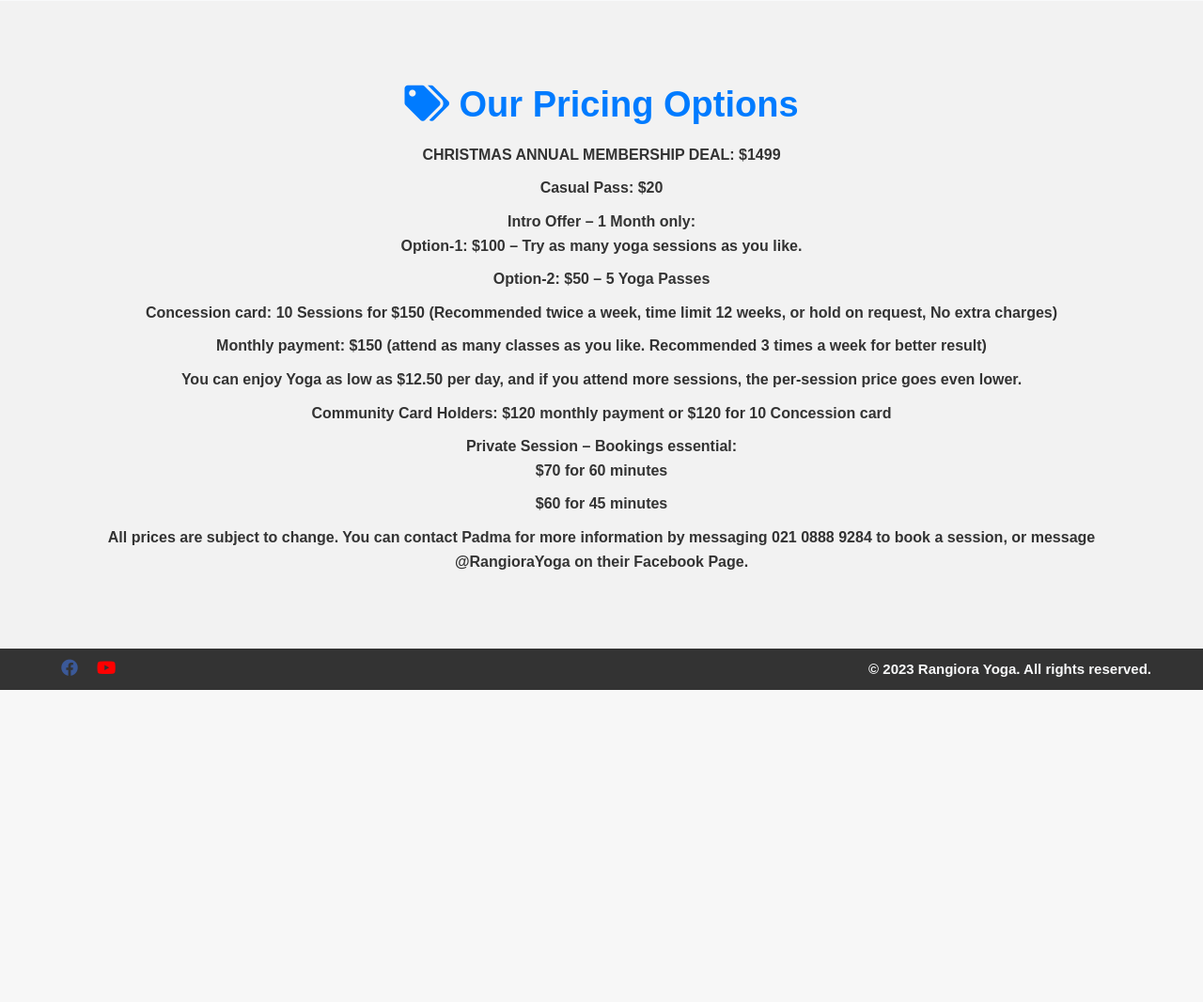
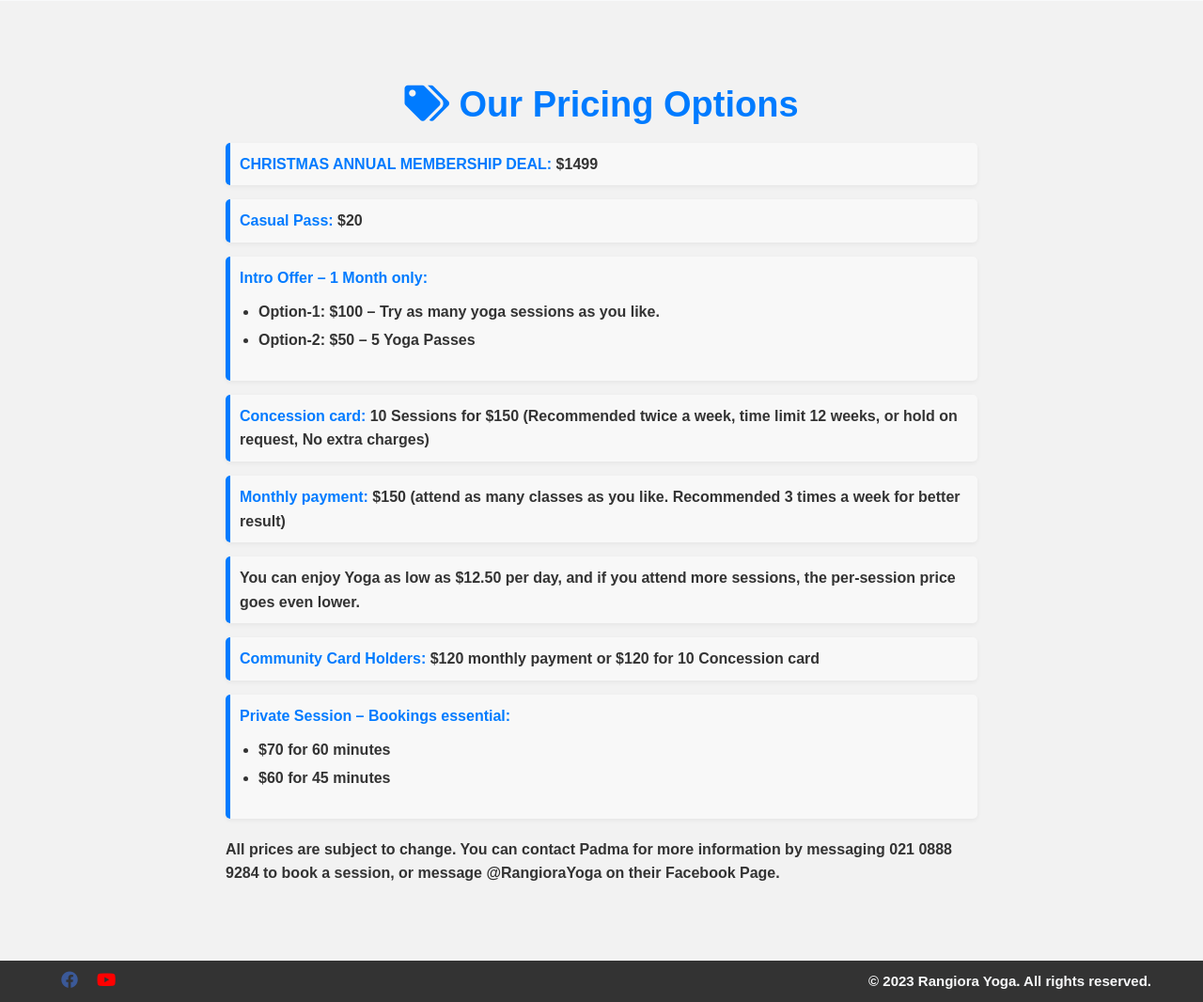
Before and after one commit to rmoharana038/rangiorayoga, a PHP site: page /pricing.html in a window 1280 px wide. Shown: the part 233-1299 px from the top of the page at 94% size. Before the commit the page ends 967 px from the top, so only its background shows below. Run offline with PHP 8.4, Linux system fonts and the light colour scheme.

Commit message:
Feat: Realign and style pricing section for professionalism

```diff
--- a/assets/css/style.css
+++ b/assets/css/style.css
@@ -503,10 +503,41 @@ h2 {
 .pricing-section ul {
     list-style: none;
     padding: 0;
+    text-align: left; /* Align list items to the left */
+    margin-bottom: 20px;
 }
 
 .pricing-section li {
-    margin-bottom: 10px;
+    margin-bottom: 15px; /* Increased space between list items */
+    padding: 10px;
+    background-color: #f8f8f8; /* Light background for each item */
+    border-radius: 5px;
+    box-shadow: 0 2px 5px rgba(0, 0, 0, 0.05);
+    border-left: 5px solid var(--primary-blue); /* Accent border */
+}
+
+.pricing-section li strong {
+    color: var(--primary-blue); /* Highlight strong text */
+}
+
+.pricing-section ul ul {
+    margin-top: 10px;
+    margin-left: 20px; /* Indent nested lists */
+    list-style: disc; /* Use disc for nested lists */
+}
+
+.pricing-section ul ul li {
+    background-color: transparent; /* No background for nested items */
+    box-shadow: none;
+    border-left: none;
+    padding: 0;
+    margin-bottom: 5px;
+}
+
+.pricing-content {
+    text-align: left; /* Ensure content within this div is left-aligned */
+    max-width: 800px; /* Limit width for better readability */
+    margin: 0 auto; /* Center the content block */
 }
 
 /* Footer */
--- a/pricing.html
+++ b/pricing.html
@@ -43,6 +43,7 @@
 <section class="pricing-section" data-aos="fade-up">
     <div class="container">
         <h2><i class="fas fa-tags"></i> Our Pricing Options</h2>
+        <div class="pricing-content">
             <ul>
                 <li><strong>CHRISTMAS ANNUAL MEMBERSHIP DEAL:</strong> $1499</li>
                 <li><strong>Casual Pass:</strong> $20</li>
@@ -65,6 +66,7 @@
             </ul>
             <p>All prices are subject to change. You can contact Padma for more information by messaging 021 0888 9284 to book a session, or message @RangioraYoga on their Facebook Page.</p>
         </div>
+    </div>
 </section>
 
     </main>
```
Lines whose indentation alone changed are shown as unchanged.
